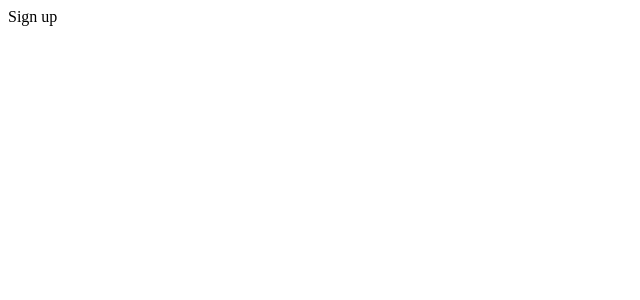
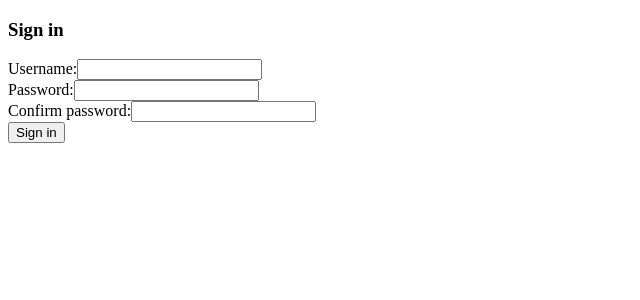
Before and after one commit to eduardoVela2022/odyssey, a React (Vite) app in the folder client/: page /sign-up in a window 1280 px wide. Shown: the top 300 px of the page, without its empty margins (0-640 px from the left). Built offline with nearby package versions, Linux system fonts and the light colour scheme.

Commit message:
Added bare-bones log in and sign up pages, and their respective components.

```diff
--- /dev/null
+++ b/client/src/components/Form/FormInputField.jsx
@@ -0,0 +1,15 @@
+/* eslint-disable react/prop-types */
+
+// Form input field component
+function FormInputField({ label, value, onChange, type }) {
+  // View
+  return (
+    <div>
+      <label>{label}</label>
+      <input type={type} value={value} onChange={onChange} />
+    </div>
+  );
+}
+
+// Export
+export default FormInputField;
--- /dev/null
+++ b/client/src/components/Form/FormTitle.jsx
@@ -0,0 +1,10 @@
+/* eslint-disable react/prop-types */
+
+// Form title component
+function FormTitle({ title }) {
+  // View
+  return <h3>{title}</h3>;
+}
+
+// Export
+export default FormTitle;
--- /dev/null
+++ b/client/src/components/UI/Button.jsx
@@ -0,0 +1,14 @@
+/* eslint-disable react/prop-types */
+
+// Button component
+function Button({ text, onClick, type }) {
+  // View
+  return (
+    <button type={type} onClick={onClick}>
+      {text}
+    </button>
+  );
+}
+
+// Export
+export default Button;
--- a/client/src/pages/LoginPage.jsx
+++ b/client/src/pages/LoginPage.jsx
@@ -1,7 +1,45 @@
+// Imports
+import { useState } from "react";
+import FormInputField from "../components/Form/FormInputField";
+import FormTitle from "../components/Form/FormTitle";
+import Button from "../components/UI/Button";
+
 // Login page
 function LoginPage() {
+  // States
+  const [username, setUsername] = useState("");
+  const [password, setPassword] = useState("");
+
+  // Functions
+  function handleSubmit(e) {
+    e.preventDefault();
+
+    console.log(username);
+    console.log(password);
+  }
+
   // View
-  return <div>Log in</div>;
+  return (
+    <form>
+      <FormTitle title="Log in" />
+
+      <FormInputField
+        label="Username:"
+        value={username}
+        onChange={(e) => setUsername(e.target.value)}
+        type="text"
+      />
+
+      <FormInputField
+        label="Password:"
+        value={password}
+        onChange={(e) => setPassword(e.target.value)}
+        type="password"
+      />
+
+      <Button text="Log in" onClick={handleSubmit} type="submit" />
+    </form>
+  );
 }
 
 // Export
--- a/client/src/pages/SignUpPage.jsx
+++ b/client/src/pages/SignUpPage.jsx
@@ -1,7 +1,54 @@
+// Imports
+import { useState } from "react";
+import FormInputField from "../components/Form/FormInputField";
+import FormTitle from "../components/Form/FormTitle";
+import Button from "../components/UI/Button";
+
 // Sign up page
 function SignUpPage() {
+  // States
+  const [username, setUsername] = useState("");
+  const [password, setPassword] = useState("");
+  const [confirmPassword, setConfirmPassword] = useState("");
+
+  // Functions
+  function handleSubmit(e) {
+    e.preventDefault();
+
+    console.log(username);
+    console.log(password);
+    console.log(confirmPassword);
+  }
+
   // View
-  return <div>Sign up</div>;
+  return (
+    <form>
+      <FormTitle title="Sign in" />
+
+      <FormInputField
+        label="Username:"
+        value={username}
+        onChange={(e) => setUsername(e.target.value)}
+        type="text"
+      />
+
+      <FormInputField
+        label="Password:"
+        value={password}
+        onChange={(e) => setPassword(e.target.value)}
+        type="password"
+      />
+
+      <FormInputField
+        label="Confirm password:"
+        value={confirmPassword}
+        onChange={(e) => setConfirmPassword(e.target.value)}
+        type="password"
+      />
+
+      <Button text="Sign in" onClick={handleSubmit} type="submit" />
+    </form>
+  );
 }
 
 // Export
```
